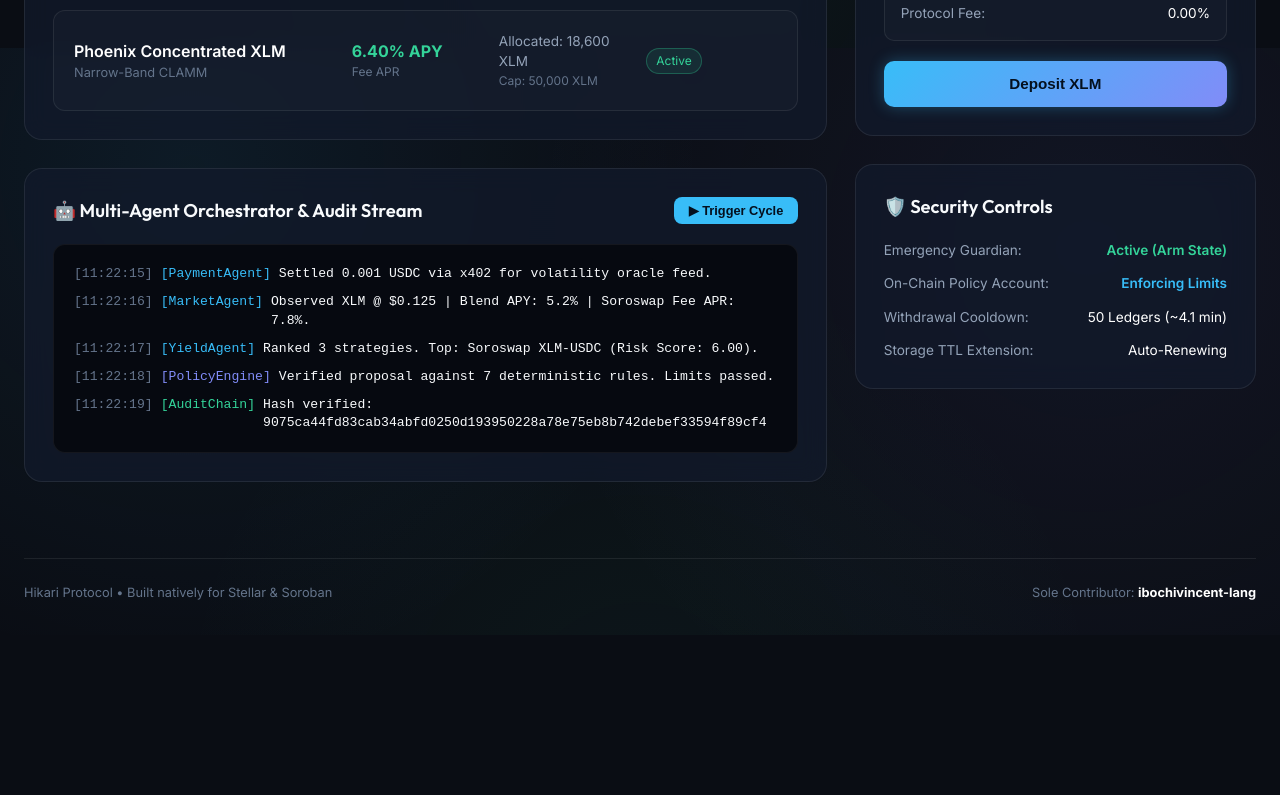
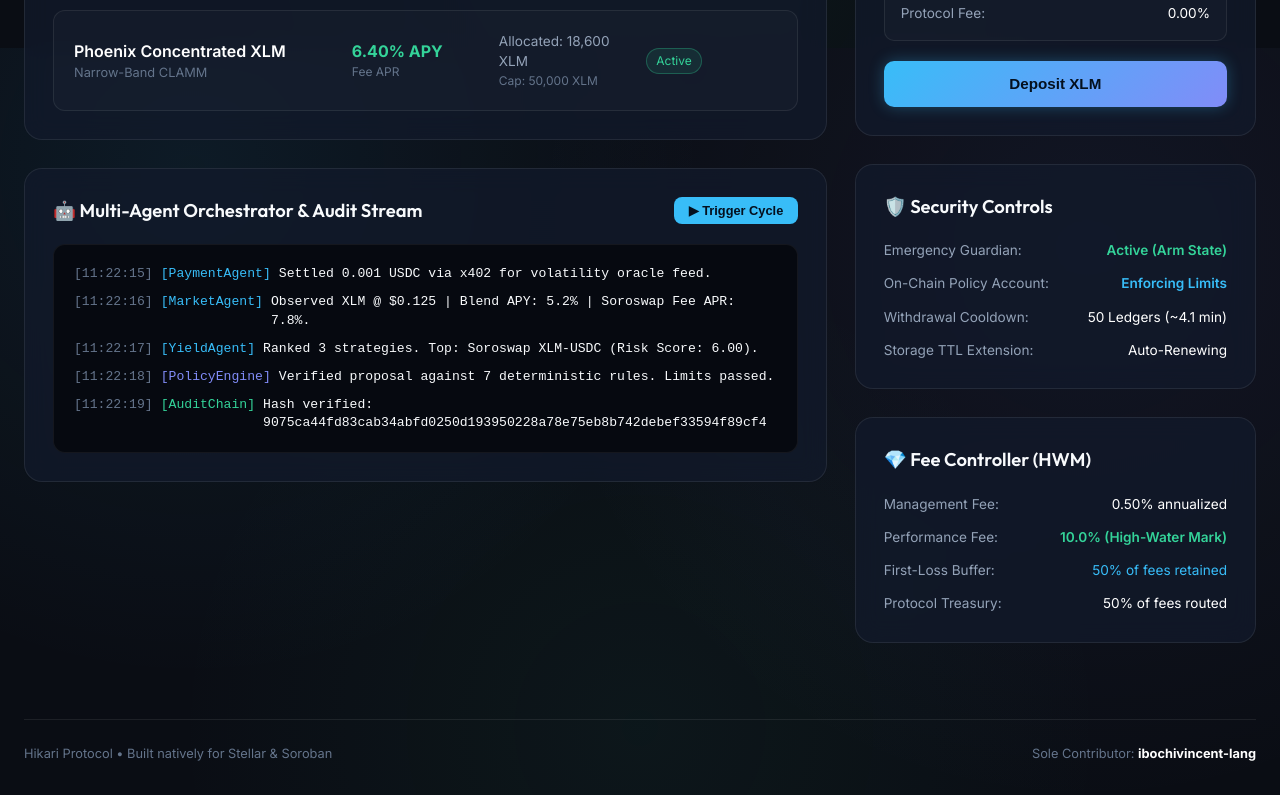
Before and after one commit to ibochivincent-lang/hikari, a website: page frontend/public/index.html in a window 1280 px wide. Shown: the part 752-1547 px from the top of the page. Before the commit the page ends 1387 px from the top, so only its background shows below. Drawn offline with Linux system fonts and the light colour scheme.

Commit message:
feat: add Fee Controller metrics and protocol economics panel to dashboard

```diff
--- a/frontend/public/index.html
+++ b/frontend/public/index.html
@@ -246,6 +246,33 @@
             </div>
           </div>
         </div>
+
+        <!-- Protocol Fee & Economics -->
+        <div class="card">
+          <div class="card-header">
+            <h2 class="card-title">
+              <span>💎 Fee Controller (HWM)</span>
+            </h2>
+          </div>
+          <div style="display: flex; flex-direction: column; gap: 0.8rem; font-size: 0.85rem;">
+            <div style="display: flex; justify-content: space-between;">
+              <span style="color: var(--text-muted);">Management Fee:</span>
+              <span style="color: #fff;">0.50% annualized</span>
+            </div>
+            <div style="display: flex; justify-content: space-between;">
+              <span style="color: var(--text-muted);">Performance Fee:</span>
+              <span style="color: var(--accent-emerald); font-weight: 600;">10.0% (High-Water Mark)</span>
+            </div>
+            <div style="display: flex; justify-content: space-between;">
+              <span style="color: var(--text-muted);">First-Loss Buffer:</span>
+              <span style="color: var(--accent-cyan);">50% of fees retained</span>
+            </div>
+            <div style="display: flex; justify-content: space-between;">
+              <span style="color: var(--text-muted);">Protocol Treasury:</span>
+              <span style="color: #fff;">50% of fees routed</span>
+            </div>
+          </div>
+        </div>
       </aside>
     </div>
 
```
